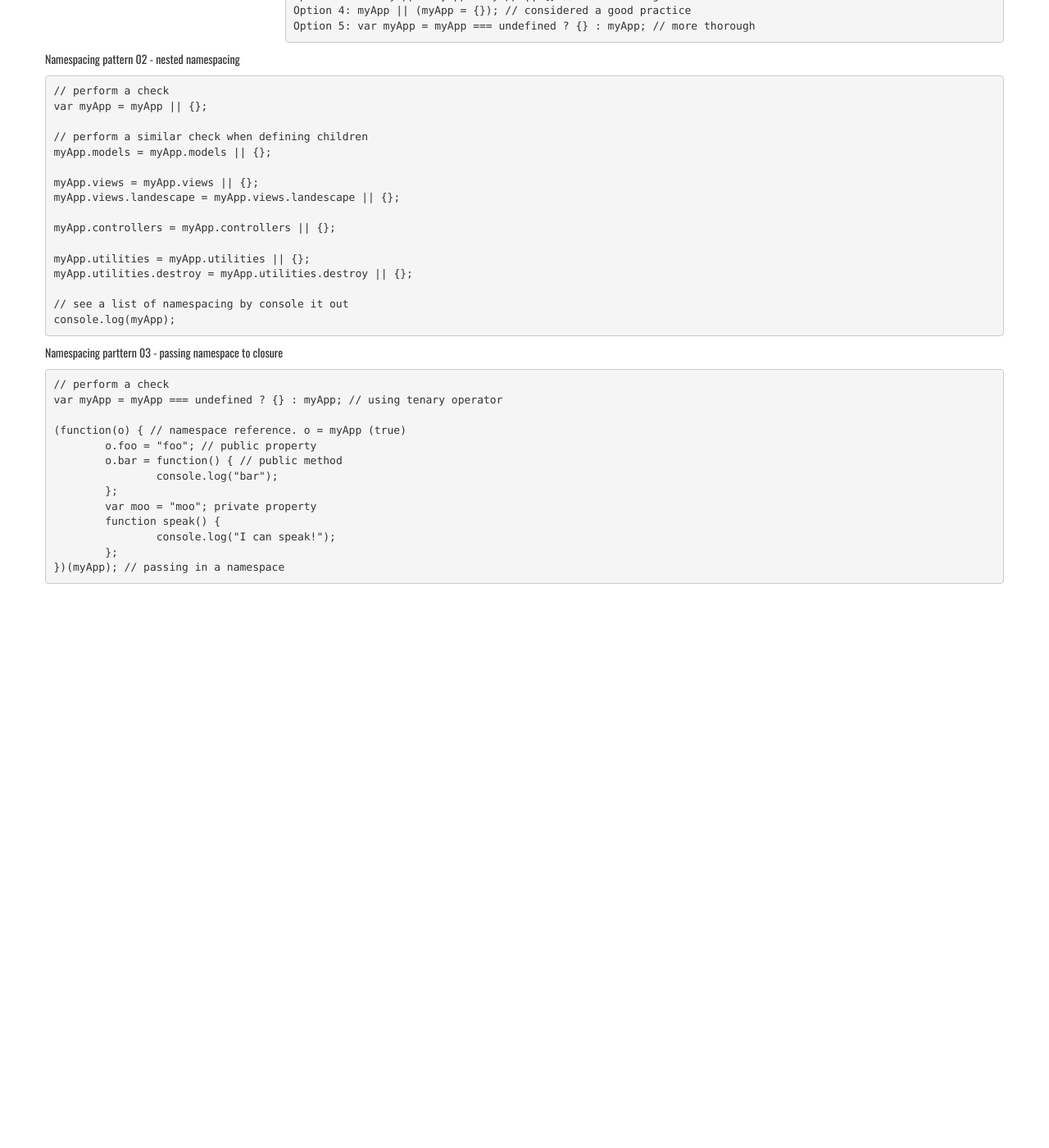
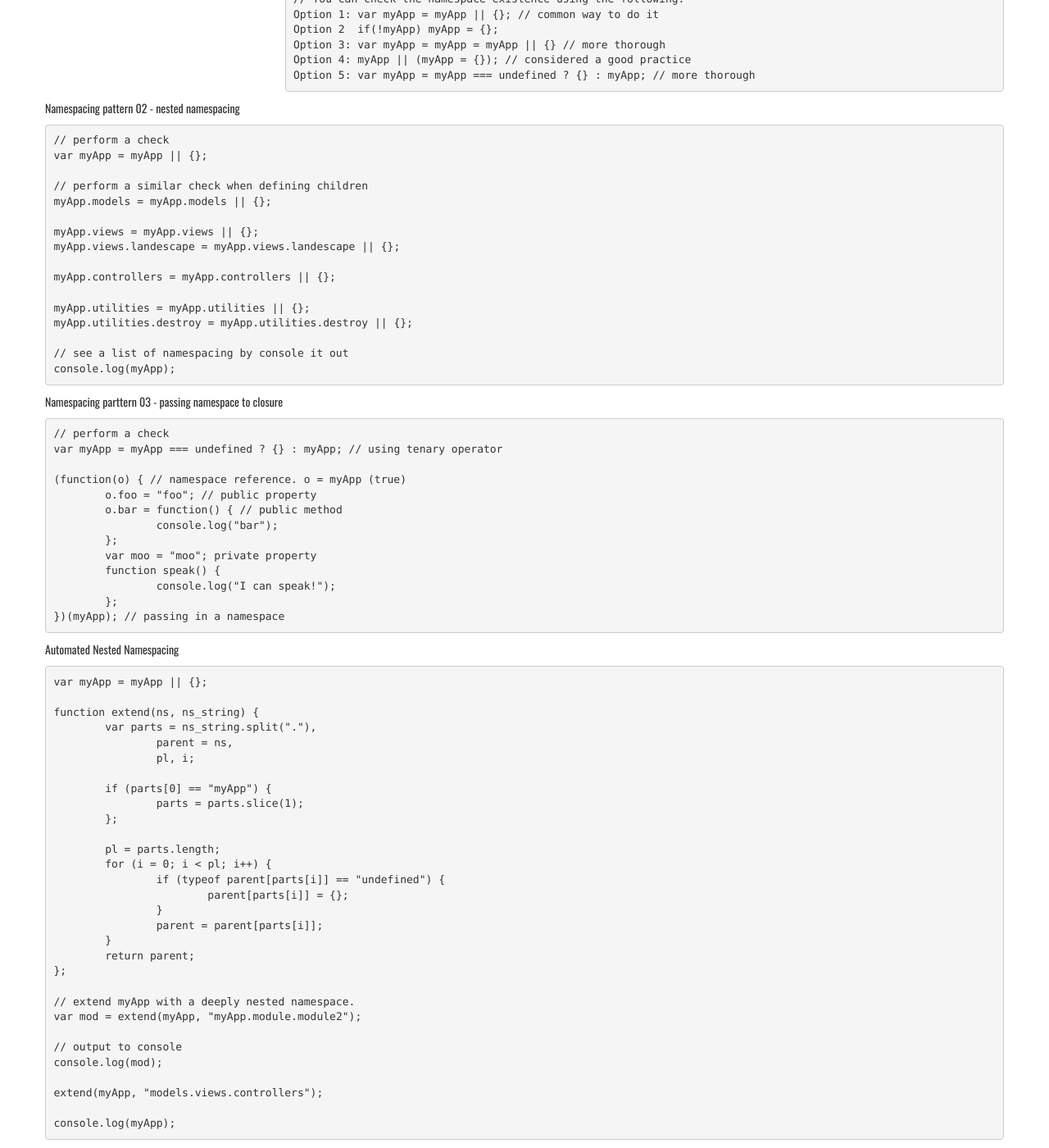
Before and after one commit to tang-jason/tang-jason.github.io, a Jekyll site: the page built from _posts/2016-01-09-javascript-namespace.markdown, in a window 1280 px wide and 1400 px high, scrolled down 678 px. Shown: the whole window at 82% size. Built offline with Jekyll 4.4.1, drawn with Linux system fonts in a browser that asks for light colours; nearby versions of some CDN libraries; before the commit the page ends 1400 px from its top, so only the background shows below that; some of the changed text lies outside the part shown.

Commit message:
added more namespace examples

```diff
--- a/_posts/2016-01-09-javascript-namespace.markdown
+++ b/_posts/2016-01-09-javascript-namespace.markdown
@@ -3,6 +3,11 @@ layout: default
 title: "JavaScript Namespacing"
 date: 2016-01-09
 ---
+
+What is namespacing?
+
+In many programming languages, namespacing is a technique employed to avoid collisions with other objects or variables in the global namespace.
+
 
 Single Global Variable Example
 
@@ -88,3 +93,40 @@ var myApp = myApp === undefined ? {} : myApp; // using tenary operator
 	};
 })(myApp); // passing in a namespace
 {% endhighlight %}
+
+
+Automated Nested Namespacing
+
+{% highlight javascript %}
+var myApp = myApp || {};
+
+function extend(ns, ns_string) {
+	var parts = ns_string.split("."),
+		parent = ns,
+		pl, i;
+
+	if (parts[0] == "myApp") {
+		parts = parts.slice(1);
+	};
+
+	pl = parts.length;
+	for (i = 0; i < pl; i++) {
+		if (typeof parent[parts[i]] == "undefined") {
+			parent[parts[i]] = {};
+		}
+		parent = parent[parts[i]];
+	}
+	return parent;
+};
+
+// extend myApp with a deeply nested namespace.
+var mod = extend(myApp, "myApp.module.module2");
+
+// output to console
+console.log(mod);
+
+extend(myApp, "models.views.controllers");
+
+console.log(myApp);
+
+{% endhighlight %}
```
Also changed, not shown: 1 other file.
